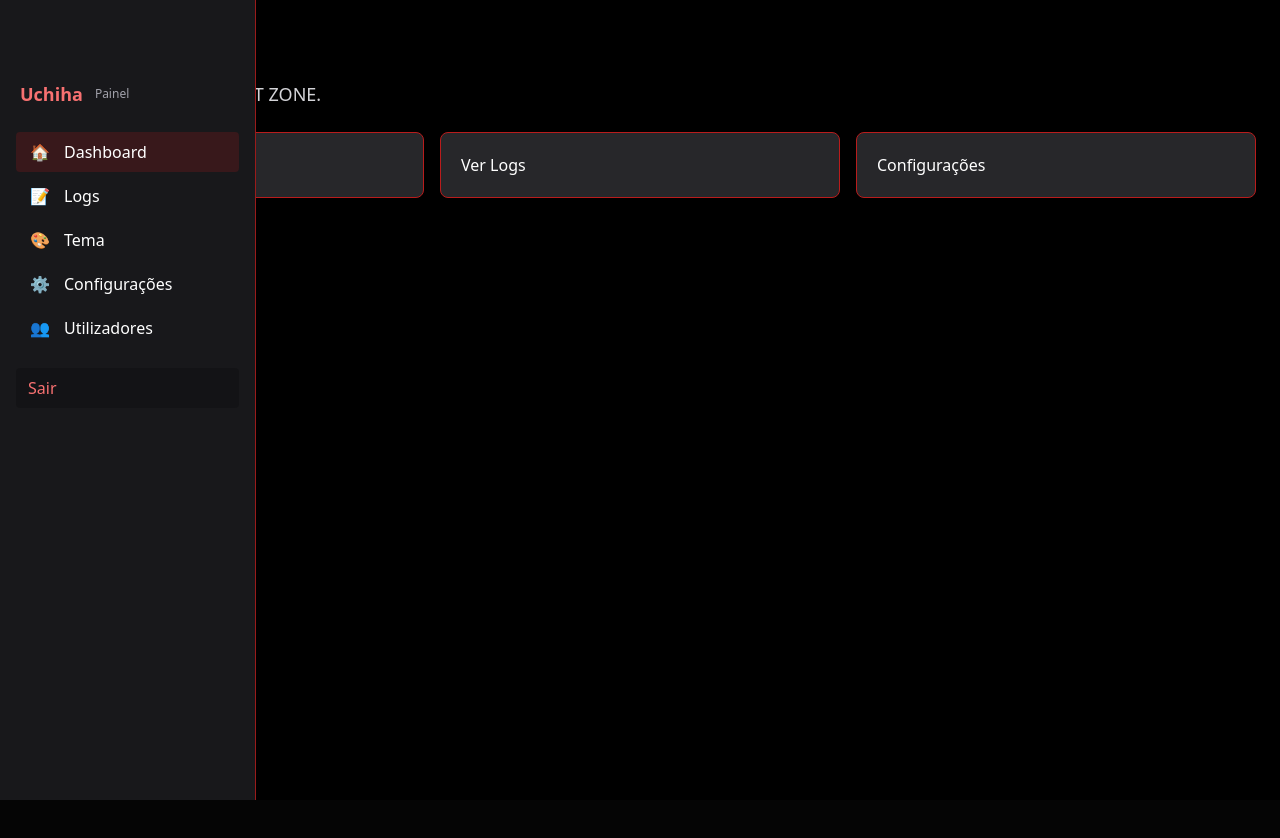
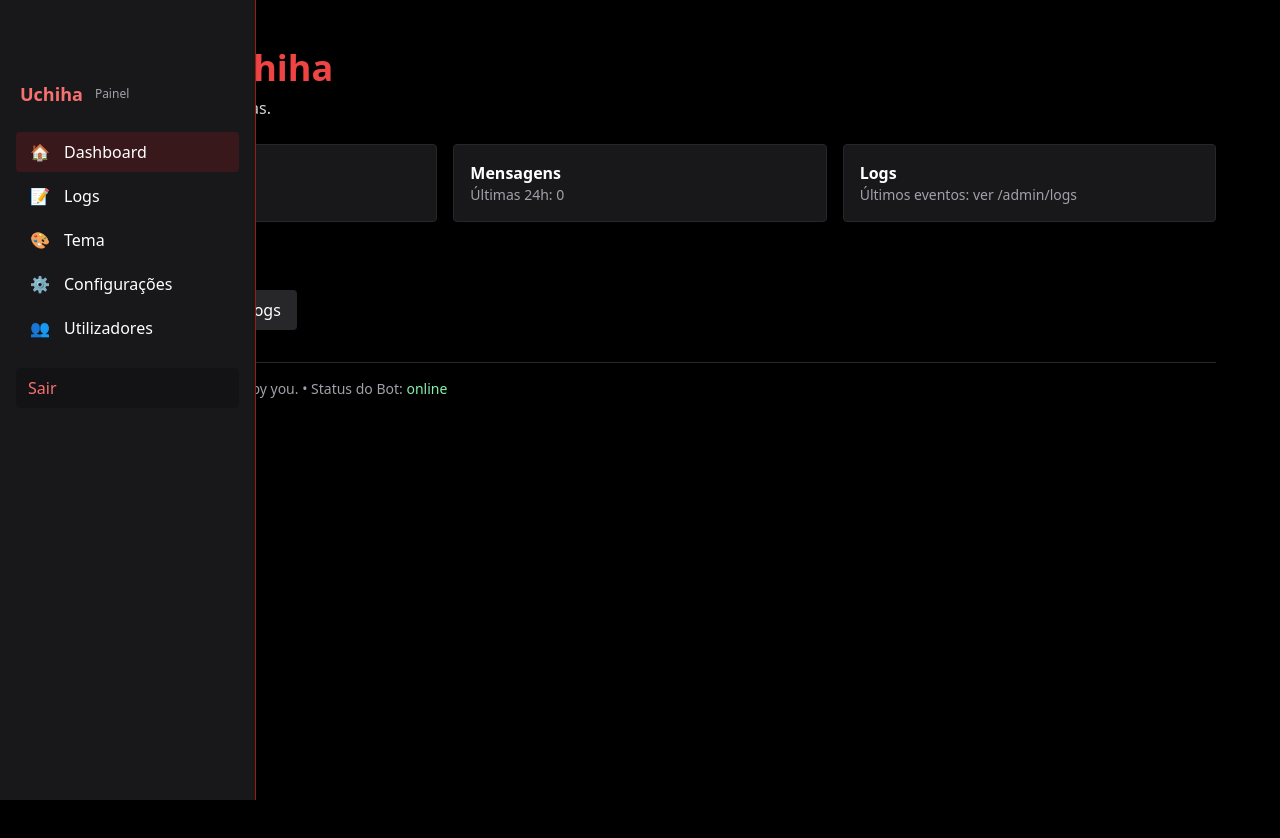
Before and after one commit to rubensilver/uchiha-site, a Next.js app: page /admin in a window 1280 px wide. Shown: the top 838 px of the page. Before the commit the page ends 800 px from the top, so only its background shows below. Built offline with nearby package versions, Linux system fonts and the light colour scheme; no server answers.

Commit message:
Update page.tsx

```diff
--- a/app/admin/page.tsx
+++ b/app/admin/page.tsx
@@ -1,24 +1,43 @@
-export default function AdminHome() {
+"use client";
+import Header from "@/components/Header";
+import Footer from "@/components/Footer";
+import BackButton from "@/components/BackButton";
+
+export default function AdminHome(){
   return (
-    <div>
-      <h2 className="text-3xl font-bold mb-5">Dashboard</h2>
+    <div className="min-h-screen">
+      <div className="max-w-6xl mx-auto">
+        <div className="py-6">
+          <h1 className="text-4xl font-bold text-red-500">Painel • Uchiha</h1>
+          <p className="text-zinc-300 mt-2">Visão geral e ações rápidas.</p>
+        </div>
 
-      <p className="text-lg text-zinc-300">
-        Bem-vindo ao Painel do BOT ZONE.
-      </p>
+        <section className="grid grid-cols-1 md:grid-cols-3 gap-4">
+          <div className="p-4 rounded bg-zinc-900 border border-zinc-800">
+            <h3 className="font-semibold">Status</h3>
+            <p className="text-sm text-zinc-400">Webhook: <span className="text-green-300">online</span></p>
+          </div>
 
-      <div className="mt-6 grid grid-cols-1 md:grid-cols-3 gap-4">
-        <a className="p-5 bg-zinc-800 rounded-lg border border-red-700 hover:bg-zinc-700" href="/admin/theme">
-          Trocar Tema
-        </a>
+          <div className="p-4 rounded bg-zinc-900 border border-zinc-800">
+            <h3 className="font-semibold">Mensagens</h3>
+            <p className="text-sm text-zinc-400">Últimas 24h: 0</p>
+          </div>
 
-        <a className="p-5 bg-zinc-800 rounded-lg border border-red-700 hover:bg-zinc-700" href="/admin/logs">
-          Ver Logs
-        </a>
+          <div className="p-4 rounded bg-zinc-900 border border-zinc-800">
+            <h3 className="font-semibold">Logs</h3>
+            <p className="text-sm text-zinc-400">Últimos eventos: ver /admin/logs</p>
+          </div>
+        </section>
 
-        <a className="p-5 bg-zinc-800 rounded-lg border border-red-700 hover:bg-zinc-700" href="/admin/settings">
-          Configurações
-        </a>
+        <div className="mt-6">
+          <h2 className="text-2xl font-bold mb-3">Ações rápidas</h2>
+          <div className="flex gap-3">
+            <a className="px-4 py-2 rounded bg-red-600" href="/admin/theme">Trocar Tema</a>
+            <a className="px-4 py-2 rounded bg-zinc-800" href="/admin/logs">Ver Logs</a>
+          </div>
+        </div>
+
+        <Footer />
       </div>
     </div>
   );
```
